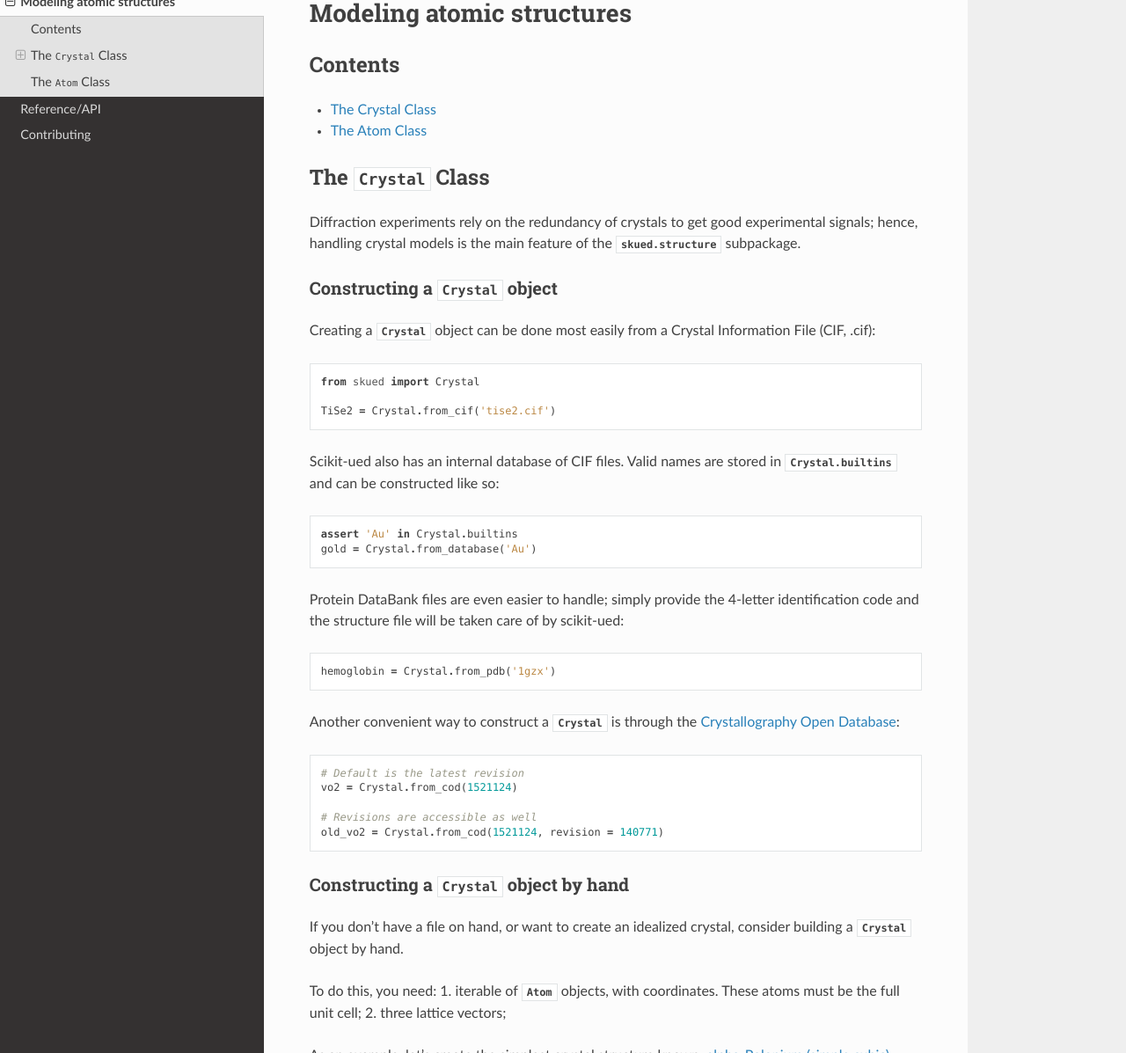
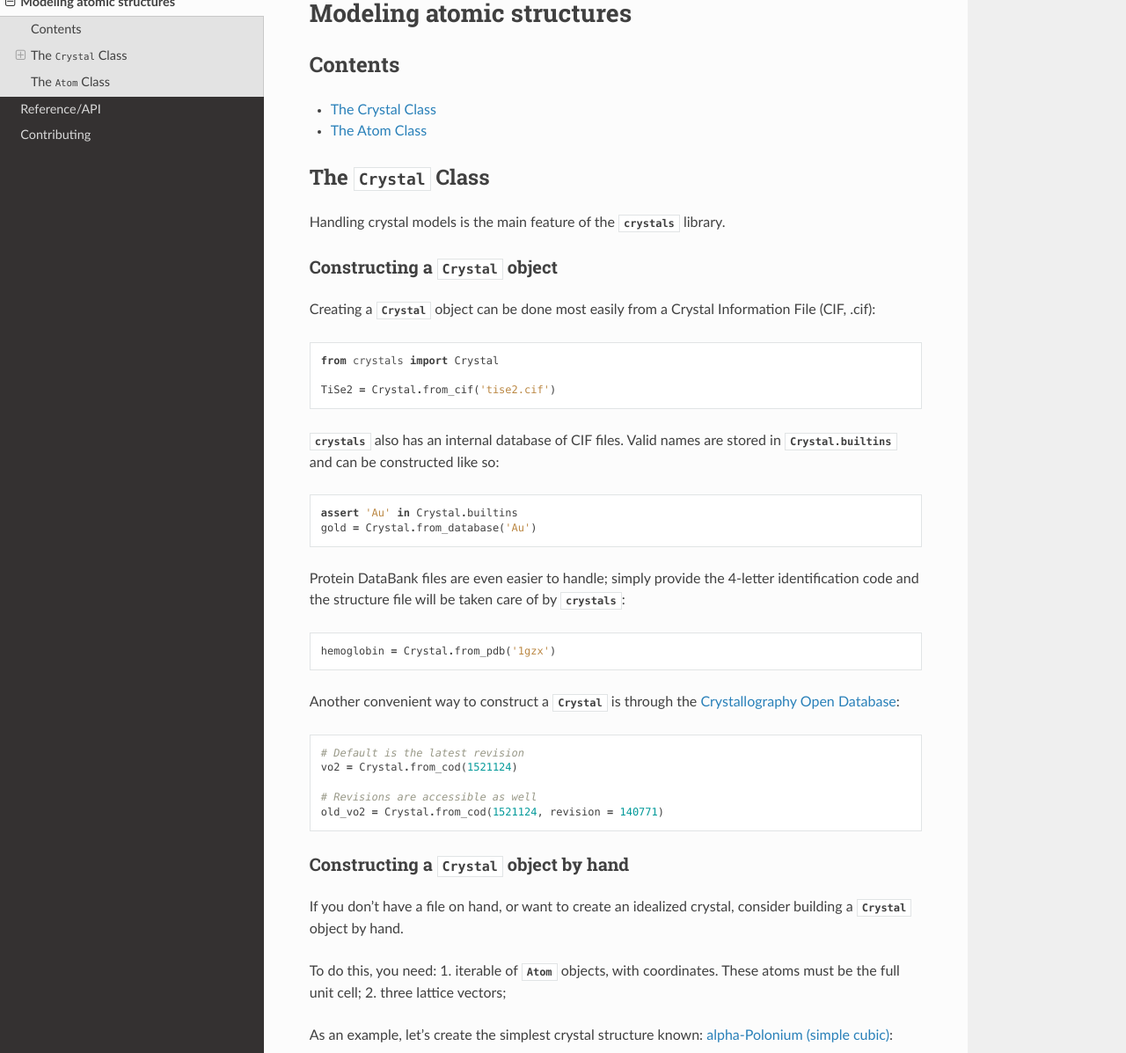
Before and after one commit to LaurentRDC/crystals, a Sphinx documentation site: the page built from docs/guide.rst, in a window 1280 px wide and 1400 px high, cut to the strip 203-1400 px from the top of the window. Shown: the whole strip at 88% size. Built offline with Sphinx 7.4.7 and the Read the Docs theme 2.0.0, drawn with Linux system fonts in a browser that asks for light colours; some of the changed text lies outside the part shown.

Commit message:
Removed references to scikit-ued

```diff
--- a/docs/guide.rst
+++ b/docs/guide.rst
@@ -1,6 +1,6 @@
 .. include:: ../references.txt
 
-.. _structure_tutorial:
+.. _user_guide:
 
 **************************
 Modeling atomic structures
@@ -17,25 +17,25 @@ Contents
 
 The :class:`Crystal` Class
 ==========================
-Diffraction experiments rely on the redundancy of crystals to get good experimental signals;
-hence, handling crystal models is the main feature of the :mod:`skued.structure` subpackage.
+
+Handling crystal models is the main feature of the :mod:`crystals` library.
 
 Constructing a :class:`Crystal` object
 --------------------------------------
 Creating a :class:`Crystal` object can be done most easily from a Crystal Information File (CIF, .cif)::
 
-	from skued import Crystal
+	from crystals import Crystal
 
 	TiSe2 = Crystal.from_cif('tise2.cif')
 
-Scikit-ued also has an internal database of CIF files. Valid names are stored in :attr:`Crystal.builtins` and can be
+:mod:`crystals` also has an internal database of CIF files. Valid names are stored in :attr:`Crystal.builtins` and can be
 constructed like so::
 
 	assert 'Au' in Crystal.builtins
 	gold = Crystal.from_database('Au')
 
 Protein DataBank files are even easier to handle; simply provide the 4-letter identification code
-and the structure file will be taken care of by scikit-ued::
+and the structure file will be taken care of by :mod:`crystals`::
 
 	hemoglobin = Crystal.from_pdb('1gzx')
 
@@ -59,7 +59,7 @@ To do this, you need:
 As an example, let's create the simplest crystal structure known:
 `alpha-Polonium (simple cubic) <https://en.wikipedia.org/wiki/Polonium#Solid_state_form>`_::
 
-	from skued import Crystal, Atom
+	from crystals import Crystal, Atom
 	import numpy as np
 
 	lattice_vectors = 3.35 * np.eye(3)
@@ -75,7 +75,7 @@ Crystal attributes
 ------------------
 The :class:`Crystal` object provides some interfaces for easy structure manipulation. First, a :class:`Crystal` is an iterable::
 
-	from skued import Crystal
+	from crystals import Crystal
 	graphite = Crystal.from_database('C')
 
 	for atm in graphite:	#Loops over atoms in the unit cell
@@ -140,7 +140,7 @@ Lattice vectors and reciprocal space
 Once a :class:`Crystal` object is ready, you can manipulate the lattice parameters via the underlying :class:`Lattice`
 super-class. Let's use the built-in example of graphite::
 
-	from skued import Crystal
+	from crystals import Crystal
 	graphite = Crystal.from_database('C')
 
 	a1, a2, a3 = graphite.lattice_vectors
@@ -169,7 +169,7 @@ Better control on length tolerances is available via the :func:`lattice_system`
 Thanks to `spglib <http://atztogo.github.io/spglib/>`_, we can get space-group information
 from a :class:`Crystal` instance::
 
-	from skued import Crystal
+	from crystals import Crystal
 
 	gold = Crystal.from_database('Au')
 	spg_info = gold.spacegroup_info()
@@ -194,7 +194,7 @@ Scattering utilities
 
 The conversion between Miller indices and scattering vectors is available::
 
-	from skued import Crystal
+	from crystals import Crystal
 	graphite = Crystal.from_database('C')
 
 	# Behavior inherited from Lattice superclass
@@ -204,12 +204,12 @@ The conversion between Miller indices and scattering vectors is available::
 Compatibility with ASE
 ----------------------
 The `Atomic Simulation Environment <https://wiki.fysik.dtu.dk/ase/index.html>`_ is a powerful tool. You can harness its power and convert
-between :class:`ase.Atoms` and :class:`skued.Crystal` at will.
+between :class:`ase.Atoms` and :class:`crystals.Crystal` at will.
 
 To create an :class:`ase.Atoms` object from a :class:`Crystal`, use the :meth:`Crystal.ase_atoms` method::
 
 	from ase.calculators.abinit import Abinit
-	from skued import Crystal
+	from crystals import Crystal
 
 	gold = Crystal.from_database('Au')
 	ase_gold = gold.ase_atoms(calculator = Abinit(...))
@@ -228,7 +228,7 @@ according to any affine transform.
 
 To create an atom, simply provide its element and coordinates::
 
-	from skued import Atom
+	from crystals import Atom
 
 	copper = Atom(element = 'Cu', coords = [0,0,0])
 
@@ -242,7 +242,7 @@ Since we are most concerned with atoms in crystals, the coordinates here are ass
 The real-space position with respect to a :class:`Crystal` or :class:`Lattice` can be accessed using the
 :meth:`xyz` method::
 
-	from skued import Crystal
+	from crystals import Crystal
 	graphite = Crystal.from_database('C')
 
     carbon = list(graphite)[-1]
@@ -255,4 +255,4 @@ The distance between two atoms can be calculated by taking their difference::
 	silver = Atom('Ag', coords = [1,0,0])
 	dist = silver - copper			# distance in fractional coordinates
 
-:ref:`Return to Top <structure_tutorial>`
+:ref:`Return to Top <user_guide>`
```
Also changed, not shown: 4 other files.
